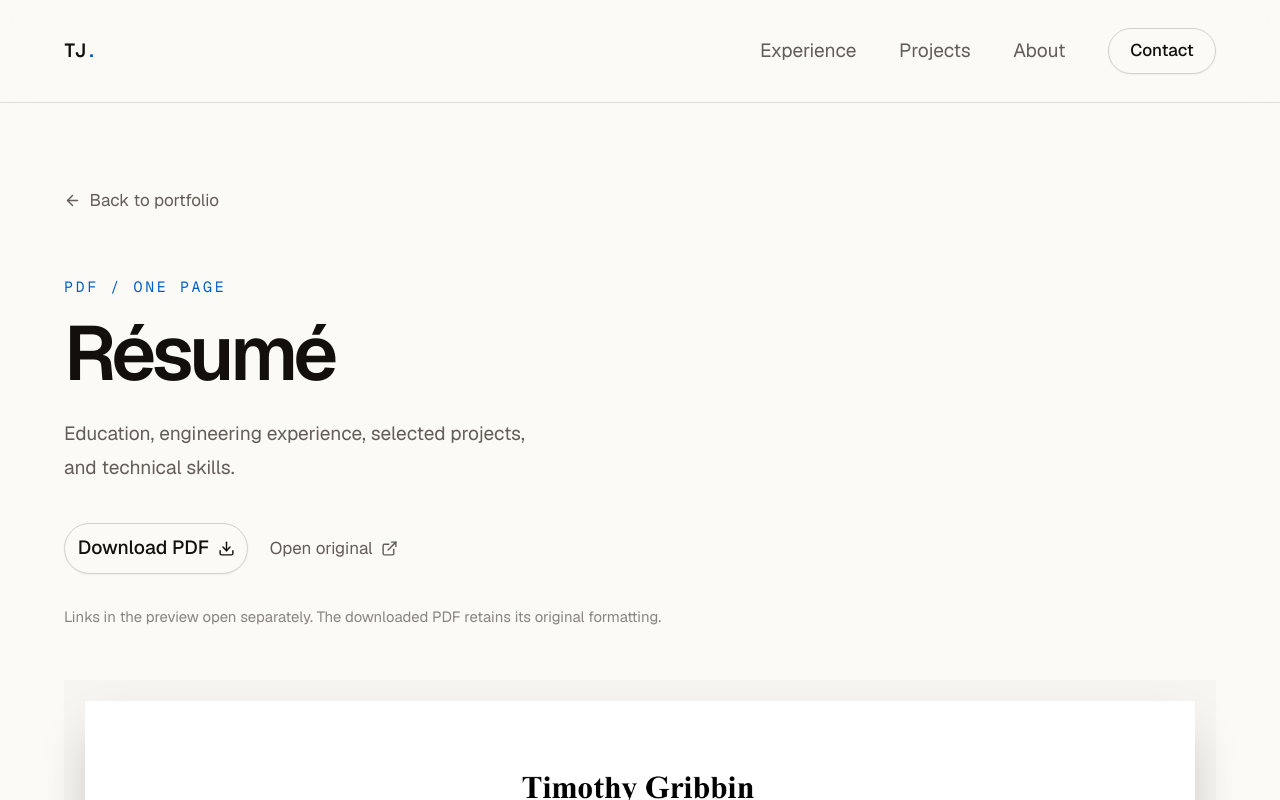
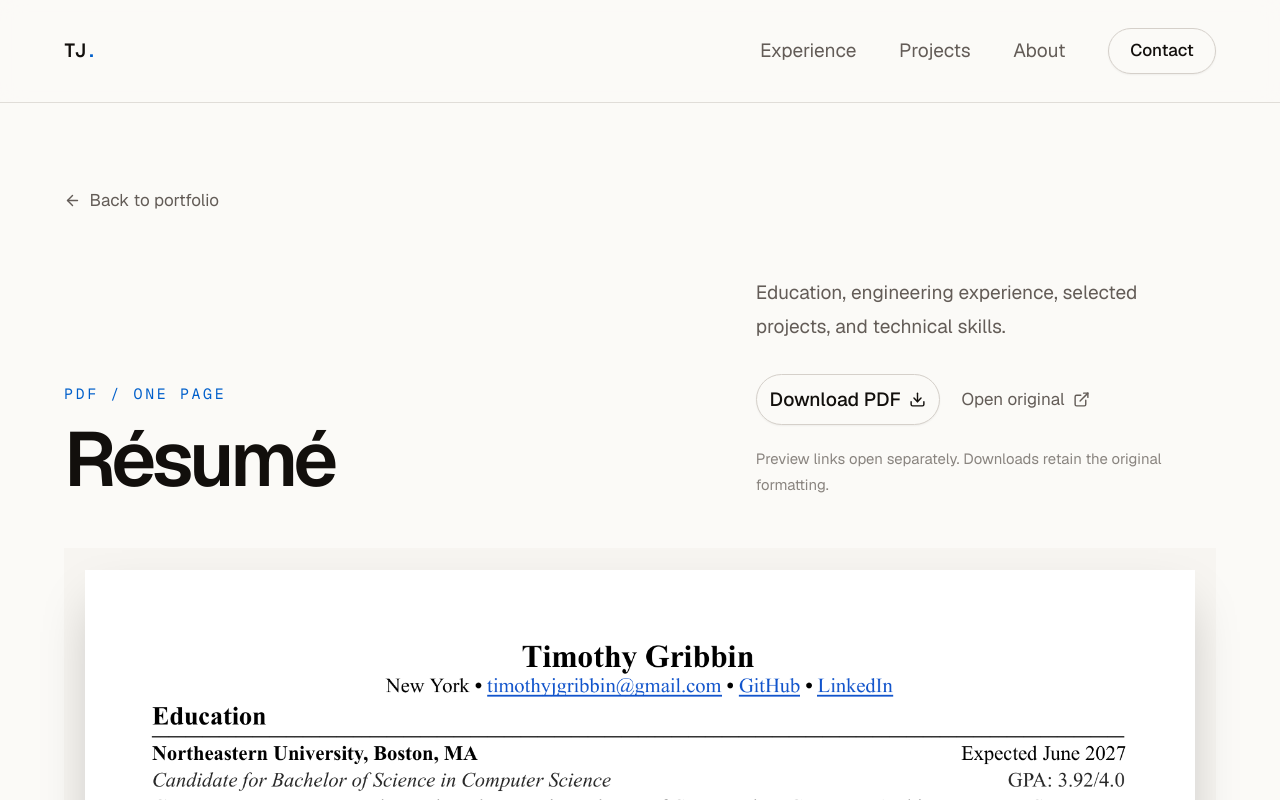
Before and after one commit to timothygribbin/personal-website-updated, a Next.js app: page /resume in a window 1280 px wide. Shown: the top 800 px of the page. Built offline with nearby package versions, Linux system fonts and the light colour scheme.

Commit message:
style: balance resume page header

```diff
--- a/app/resume/page.tsx
+++ b/app/resume/page.tsx
@@ -31,17 +31,21 @@ export default function ResumePage() {
             <ArrowLeft className="size-4" aria-hidden="true" /> Back to portfolio
           </Link>
 
-          <p className="mt-14 font-mono text-sm uppercase tracking-[0.18em] text-[var(--signal)]">
+          <div className="mt-14 grid gap-10 md:grid-cols-12 md:items-end md:gap-8">
+            <div className="md:col-span-7">
+              <p className="font-mono text-sm uppercase tracking-[0.18em] text-[var(--signal)]">
                 PDF / One page
               </p>
               <h1 className="mt-4 text-5xl font-semibold tracking-[-0.055em] sm:text-6xl lg:text-7xl">
                 Résumé
               </h1>
-          <p className="mt-6 max-w-md text-lg leading-8 text-muted-foreground">
+            </div>
+
+            <div className="md:col-span-5">
+              <p className="max-w-xl text-lg leading-8 text-muted-foreground">
                 Education, engineering experience, selected projects, and technical skills.
               </p>
-
-          <div className="mt-9 flex flex-wrap items-center gap-3">
+              <div className="mt-7 flex flex-wrap items-center gap-3">
                 <a
                   href={portfolio.resumeHref}
                   download
@@ -58,10 +62,11 @@ export default function ResumePage() {
                   Open original <ExternalLink className="size-4" aria-hidden="true" />
                 </a>
               </div>
-
-          <p className="mt-7 max-w-xl text-sm leading-6 text-muted-foreground/75">
-            Links in the preview open separately. The downloaded PDF retains its original formatting.
+              <p className="mt-5 max-w-xl text-sm leading-6 text-muted-foreground/75">
+                Preview links open separately. Downloads retain the original formatting.
               </p>
+            </div>
+          </div>
         </div>
 
         <section aria-label="Résumé preview" className="mx-auto mt-12 max-w-[78rem] bg-muted/35 p-2 sm:p-4 lg:p-5">
```
Lines whose indentation alone changed are shown as unchanged.
